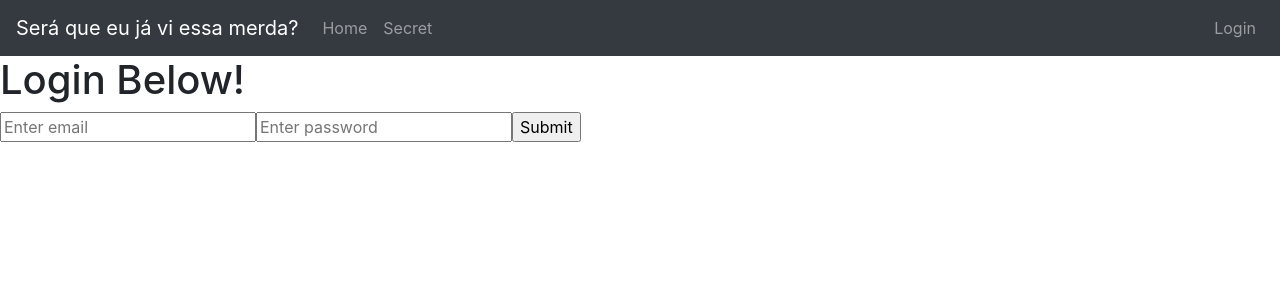
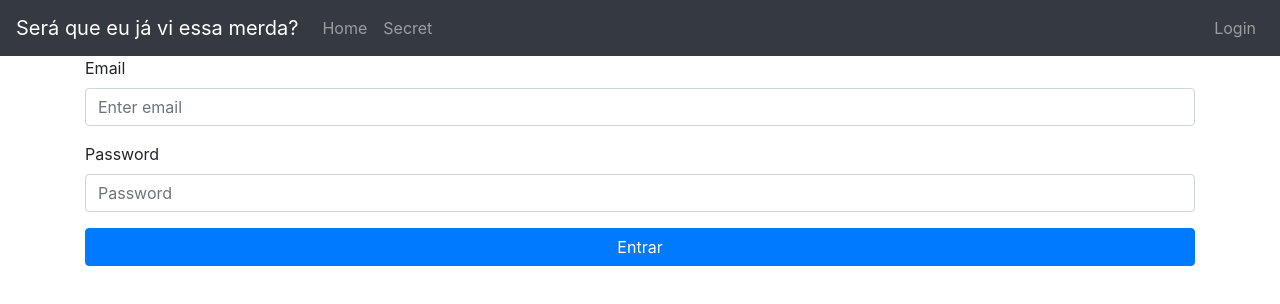
Before and after one commit to danilomacb/JaVi, a React (Create React App) app in the folder front/: page /login in a window 1280 px wide. Shown: the top 304 px of the page. Built offline with nearby package versions, Linux system fonts and the light colour scheme.

Commit message:
new structure for login

```diff
--- a/front/src/components/Login.js
+++ b/front/src/components/Login.js
@@ -1,31 +1,29 @@
-import React, { Component } from "react";
+import React from "react";
+import { Form, Button } from "react-bootstrap";
 
-export default class Login extends Component {
-  constructor(props) {
-    super(props);
-    this.state = {
-      email: "",
-      password: ""
-    };
-  }
-  handleInputChange = event => {
-    const { value, name } = event.target;
-    this.setState({
-      [name]: value
-    });
-  };
-  onSubmit = event => {
+function Login(props) {
+  let user = {};
+
+  return (
+    <Form
+      className="container"
+      onSubmit={event => {
         event.preventDefault();
+
+        user.email = user.email.value;
+        user.password = user.password.value;
+        console.log(user);
+
         fetch("/api/authenticate", {
           method: "POST",
-      body: JSON.stringify(this.state),
+          body: JSON.stringify(user),
           headers: {
             "Content-Type": "application/json"
           }
         })
           .then(res => {
             if (res.status === 200) {
-          this.props.history.push("/");
+              props.history.push("/");
             } else {
               const error = new Error(res.error);
               throw error;
@@ -33,31 +31,37 @@ export default class Login extends Component {
           })
           .catch(err => {
             console.error(err);
-        alert("Error logging in please try again");
+            alert("Erro ao fazer login, por favor tente novamente");
           });
-  };
-  render() {
-    return (
-      <form onSubmit={this.onSubmit}>
-        <h1>Login Below!</h1>
-        <input
+      }}
+    >
+      <Form.Group controlId="formGroupEmail">
+        <Form.Label>Email</Form.Label>
+        <Form.Control
           type="email"
-          name="email"
           placeholder="Enter email"
-          value={this.state.email}
-          onChange={this.handleInputChange}
+          ref={node => {
+            user.email = node;
+          }}
           required
         />
-        <input
+      </Form.Group>
+      <Form.Group controlId="formGroupPassword">
+        <Form.Label>Password</Form.Label>
+        <Form.Control
           type="password"
-          name="password"
-          placeholder="Enter password"
-          value={this.state.password}
-          onChange={this.handleInputChange}
+          placeholder="Password"
+          ref={node => {
+            user.password = node;
+          }}
           required
         />
-        <input type="submit" value="Submit" />
-      </form>
+      </Form.Group>
+      <Button type="submit" className="w-100">
+        Entrar
+      </Button>
+    </Form>
   );
 }
-}
+
+export default Login;
```
Lines whose indentation alone changed are shown as unchanged.
